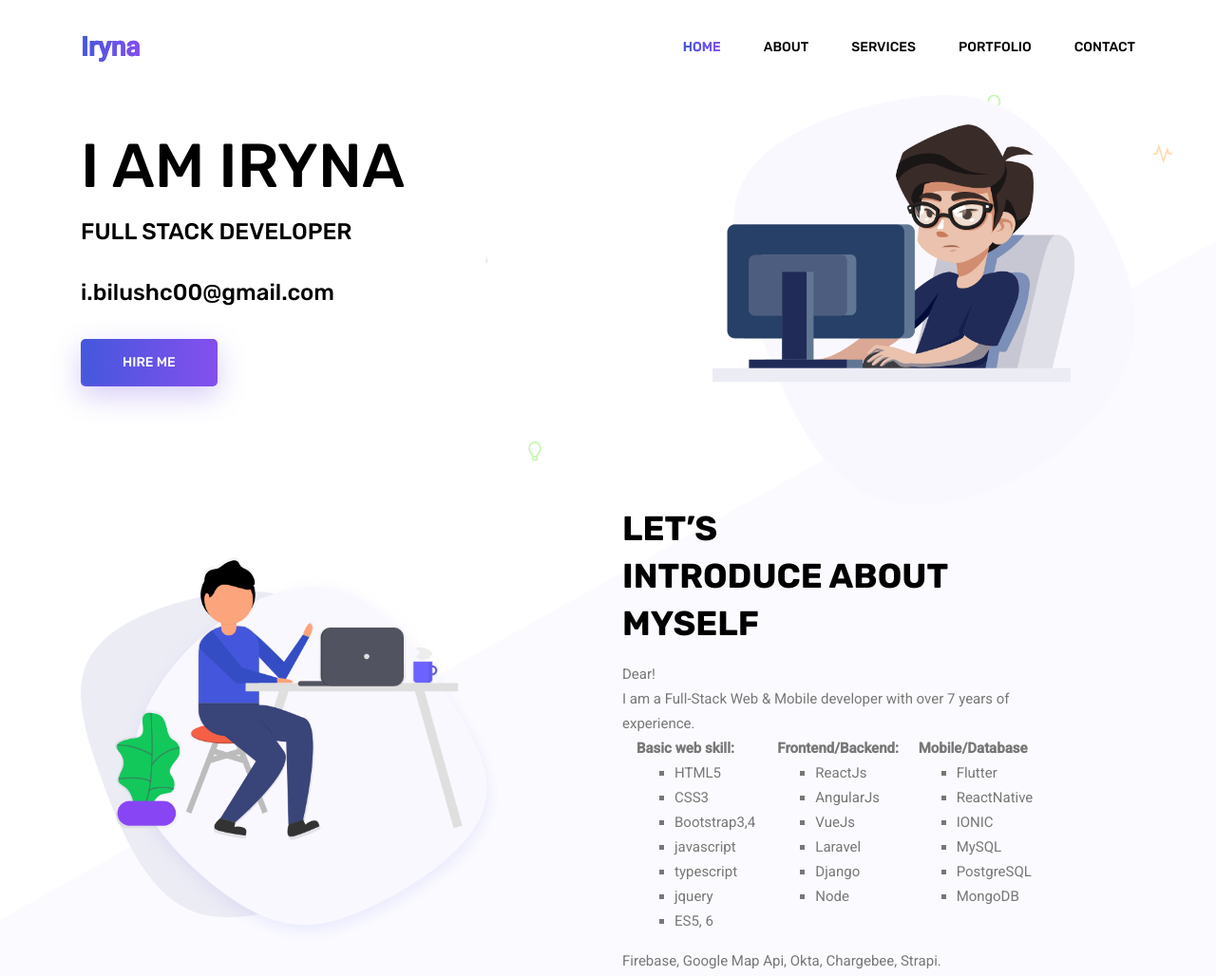
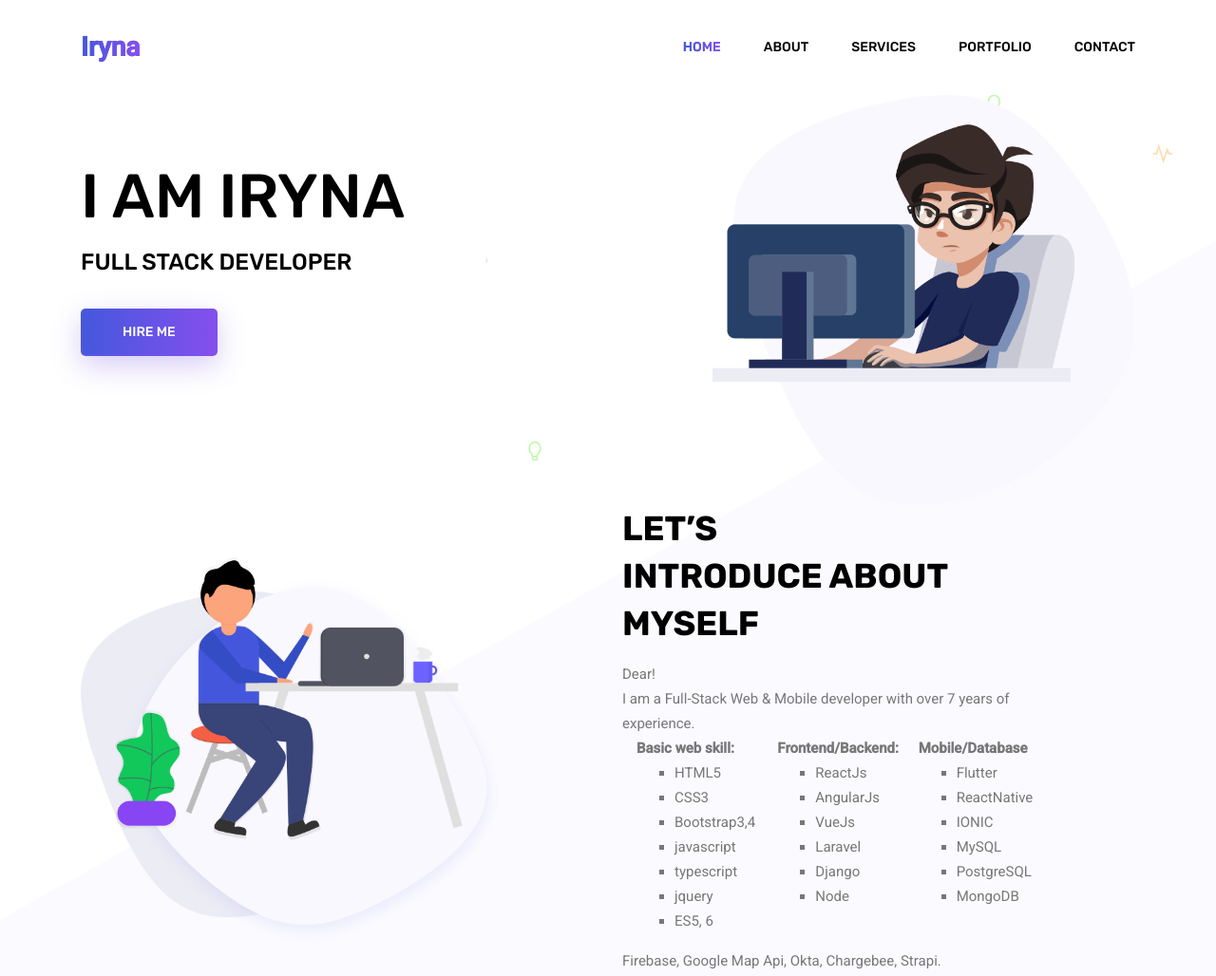
Before and after one commit to irynadev/Portfolio, a plain HTML site: page index.html in a window 1280 px wide. Shown: the top 1028 px of the page at 95% size. Drawn offline with Linux system fonts and the light colour scheme; some packages are replaced by stand-ins of ours.

Commit message:
remove contact
remove contact in index.html

```diff
--- a/index.html
+++ b/index.html
@@ -57,7 +57,6 @@
 						<div class="banner_content">
 							<h1 class="text-uppercase">I am Iryna</h1>
 							<h5 class="text-uppercase">Full Stack Developer</h5>
-							<h5>i.bilushc00@gmail.com</h5>
 							<div class="d-flex align-items-center">
 								<a class="primary_btn" href="#"><span>Hire Me</span></a>
 							</div>
```
